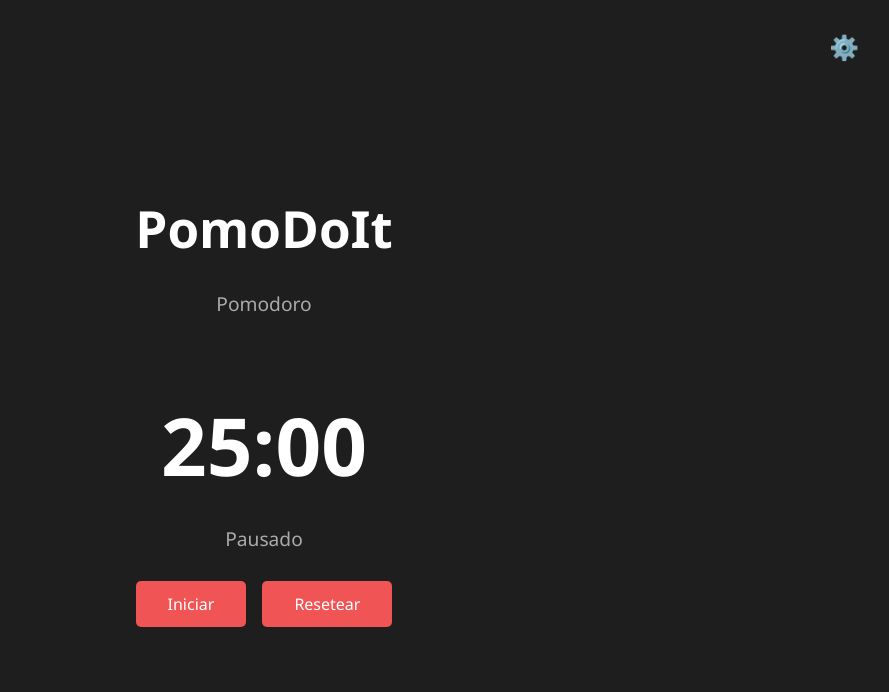
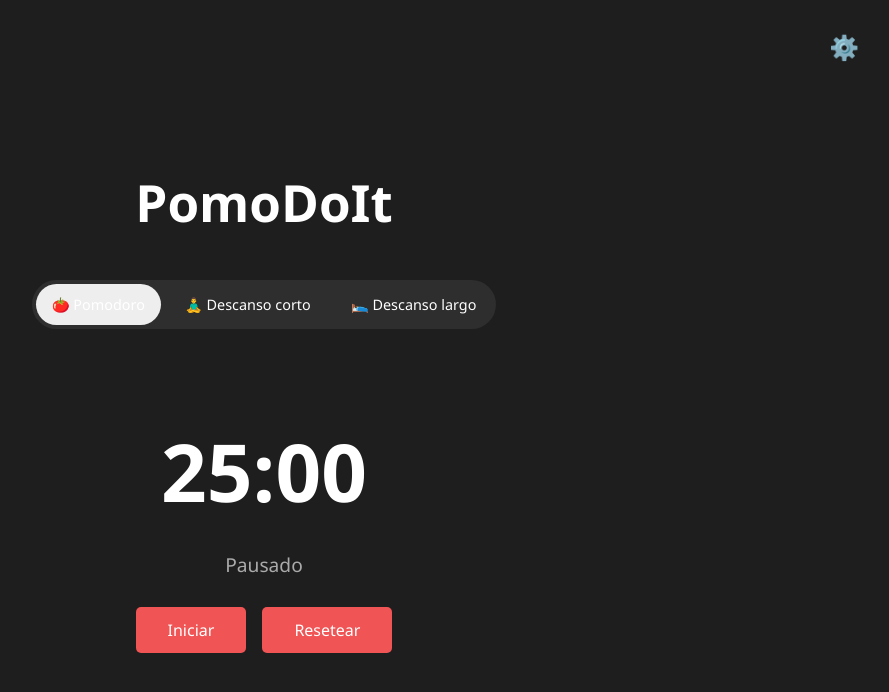
Before and after one commit to AuthorGG/PomoDoIt, a React (Vite) app: page / in a window 1280 px wide. Shown: the top 692 px of the page, without its empty margins (376-1265 px from the left). Built offline with nearby package versions, Linux system fonts and the light colour scheme.

Commit message:
agregadas animaciones y biblioteca animatepresence para mejoras visuales

```diff
--- a/package.json
+++ b/package.json
@@ -10,6 +10,7 @@
     "preview": "vite preview"
   },
   "dependencies": {
+    "framer-motion": "^12.23.5",
     "react": "^19.1.0",
     "react-dom": "^19.1.0"
   },
--- /dev/null
+++ b/src/assets/PomodoroTabs.jsx
@@ -0,0 +1,108 @@
+import { useState, useEffect } from "react";
+import { AnimatePresence, motion } from "framer-motion";
+
+const tabs = [
+  { icon: "🍅", label: "Pomodoro", value: "pomodoro" },
+  { icon: "🧘‍♂️", label: "Descanso corto", value: "shortBreak" },
+  { icon: "🛌", label: "Descanso largo", value: "longBreak" },
+];
+
+function PomodoroTabs({ currentMode, onModeChange }) {
+  const [selectedTab, setSelectedTab] = useState(
+    tabs.find((t) => t.value === currentMode) || tabs[0]
+  );
+
+  useEffect(() => {
+    setSelectedTab(tabs.find((t) => t.value === currentMode));
+  }, [currentMode]);
+
+  const handleTabClick = (tab) => {
+    if (tab.value !== currentMode) {
+      setSelectedTab(tab);
+      onModeChange(tab.value);
+    }
+  };
+
+  return (
+    <div style={container}>
+      <nav style={nav}>
+        <ul style={tabsContainer}>
+          {tabs.map((item) => (
+            <motion.li
+              key={item.label}
+              initial={false}
+              animate={{
+                backgroundColor: item === selectedTab ? "#eee" : "#eee0",
+              }}
+              style={tab}
+              onClick={() => handleTabClick(item)}
+            >
+              {`${item.icon} ${item.label}`}
+              {item === selectedTab ? (
+                <motion.div
+                  style={underline}
+                  layoutId="underline"
+                  id="underline"
+                />
+              ) : null}
+            </motion.li>
+          ))}
+        </ul>
+      </nav>
+    </div>
+  );
+}
+
+const container = {
+  width: "100%",
+  borderRadius: "10px",
+  background: "transparent",
+  marginBottom: "1.5rem",
+};
+
+const nav = {
+  display: "flex",
+  justifyContent: "center",
+};
+
+const tabsStyles = {
+  listStyle: "none",
+  padding: 0,
+  margin: 0,
+  fontWeight: 500,
+  fontSize: 14,
+};
+
+const tabsContainer = {
+  display: "flex",
+  padding: "0.25rem",
+  backgroundColor: "#2e2e2e",
+  borderRadius: "999px",
+  listStyle: "none",
+  gap: "0.5rem",
+};
+
+const tab = {
+  border: "none",
+  padding: "0.6rem 1rem",
+  borderRadius: "999px",
+  cursor: "pointer",
+  color: "white",
+  fontWeight: "500",
+  fontSize: "0.9rem",
+  display: "flex",
+  alignItems: "center",
+  gap: "0.5rem",
+  position: "relative",
+  backgroundColor: "transparent",
+};
+
+const underline = {
+  position: "absolute",
+  inset: 0,
+  backgroundColor: "#f05454",
+  borderRadius: "999px",
+  zIndex: -1,
+};
+
+export default PomodoroTabs;
--- a/src/components/Timer.jsx
+++ b/src/components/Timer.jsx
@@ -1,12 +1,13 @@
 import { useEffect, useState } from "react";
-
+import PomodoroTabs from "../assets/PomodoroTabs"; // Asegúrate de que la ruta sea correcta
+import { AnimatePresence, motion } from "framer-motion";
 function Timer({ initialMinutes }) {
-  const [mode, setMode] = useState("pomodoro"); // 'pomodoro', 'shortBreak', 'longBreak'
-  const [sessionStep, setSessionStep] = useState(0);
+  const [mode, setMode] = useState("pomodoro");
+  const [sessionStep, setSessionStep] = useState(0); // 0–7
   const [secondsLeft, setSecondsLeft] = useState(initialMinutes.pomodoro * 60);
   const [isRunning, setIsRunning] = useState(false);
   const [hasFinished, setHasFinished] = useState(false);
-  const [hasStartedOnce, setHasStartedOnce] = useState(false); // para evitar que se inicie solo al principio
+  const [hasStartedOnce, setHasStartedOnce] = useState(false);
 
   const formatTime = (secs) => {
     const minutes = Math.floor(secs / 60);
@@ -17,7 +18,7 @@ function Timer({ initialMinutes }) {
   };
 
   const resetTimer = () => {
-    setSecondsLeft(initialMinutes[mode] * 60);
+    setSecondsLeft(initialMinutes.pomodoro * 60);
     setIsRunning(false);
     setHasFinished(false);
     setHasStartedOnce(false);
@@ -60,8 +61,8 @@ function Timer({ initialMinutes }) {
                 break;
               case 7:
                 setMode("pomodoro");
-                setHasFinished(true); // ✅ mostrar modal al FINAL del ciclo
-                setSessionStep(0); // reiniciar para próxima vuelta
+                setHasFinished(true); // solo mostrar modal al final de todo
+                setSessionStep(0);
                 break;
               default:
                 setMode("pomodoro");
@@ -76,7 +77,7 @@ function Timer({ initialMinutes }) {
     }
 
     return () => clearInterval(interval);
-  }, [isRunning, mode]);
+  }, [isRunning, sessionStep]);
 
   useEffect(() => {
     const durationMap = {
@@ -86,8 +87,6 @@ function Timer({ initialMinutes }) {
     };
 
     setSecondsLeft(durationMap[mode] * 60);
-
-    // Solo auto-iniciar si ya empezó el ciclo
     if (hasStartedOnce) {
       setIsRunning(true);
     }
@@ -95,13 +94,26 @@ function Timer({ initialMinutes }) {
 
   return (
     <section className="timer-section">
-      <p className="mode-label">
-        {mode === "pomodoro" && "Pomodoro"}
-        {mode === "shortBreak" && "Descanso corto"}
-        {mode === "longBreak" && "Descanso largo"}
-      </p>
+      <PomodoroTabs
+        currentMode={mode}
+        onModeChange={(newMode) => {
+          setMode(newMode);
+          setIsRunning(false);
+          setHasStartedOnce(false);
+        }}
+      />
 
-      <h2>{formatTime(secondsLeft)}</h2>
+      <AnimatePresence mode="wait">
+        <motion.h2
+          key={`${mode}-${secondsLeft}`}
+          initial={{ y: 10, opacity: 0 }}
+          animate={{ y: 0, opacity: 1 }}
+          exit={{ y: -10, opacity: 0 }}
+          transition={{ duration: 0.3 }}
+        >
+          {formatTime(secondsLeft)}
+        </motion.h2>
+      </AnimatePresence>
       <p>{isRunning ? "En curso" : "Pausado"}</p>
 
       <div className="controls">
@@ -114,7 +126,7 @@ function Timer({ initialMinutes }) {
       {hasFinished && (
         <div className="modal-backdrop">
           <div className="modal">
-            <h3>🎉 ¡Ciclo completo terminado!</h3>
+            <h3>🎉 ¡Ciclo Pomodoro completo!</h3>
             <p>¿Quieres empezar otro?</p>
             <div className="modal-buttons">
               <button onClick={resetTimer}>🔁 Reiniciar ciclo</button>
```
Also changed, not shown: 1 other file (tests, documents, lock files or other folders).
